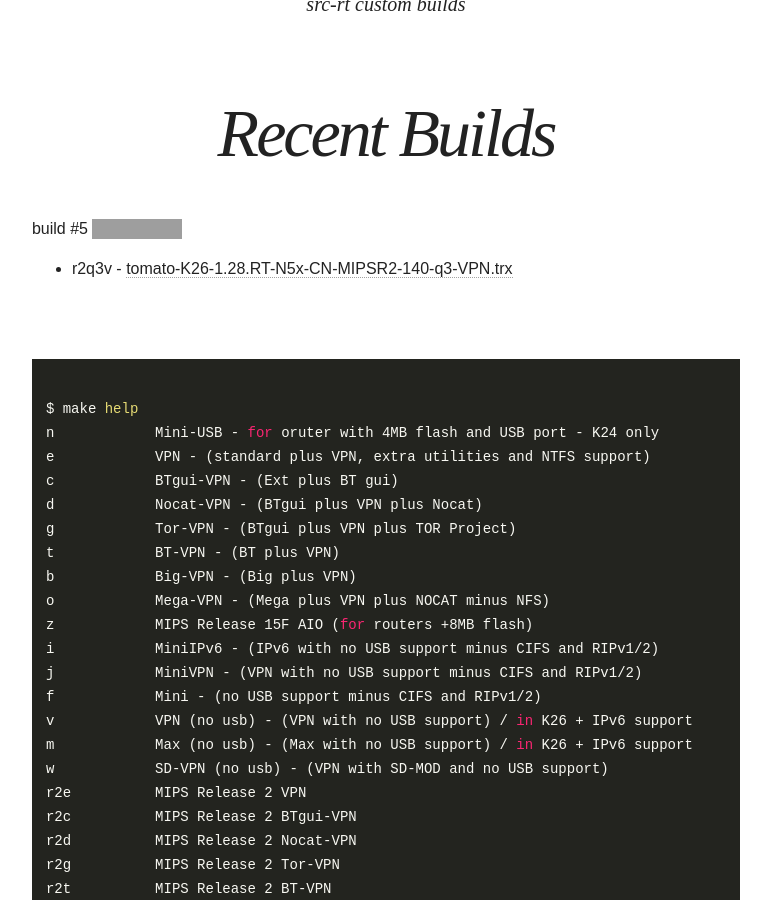
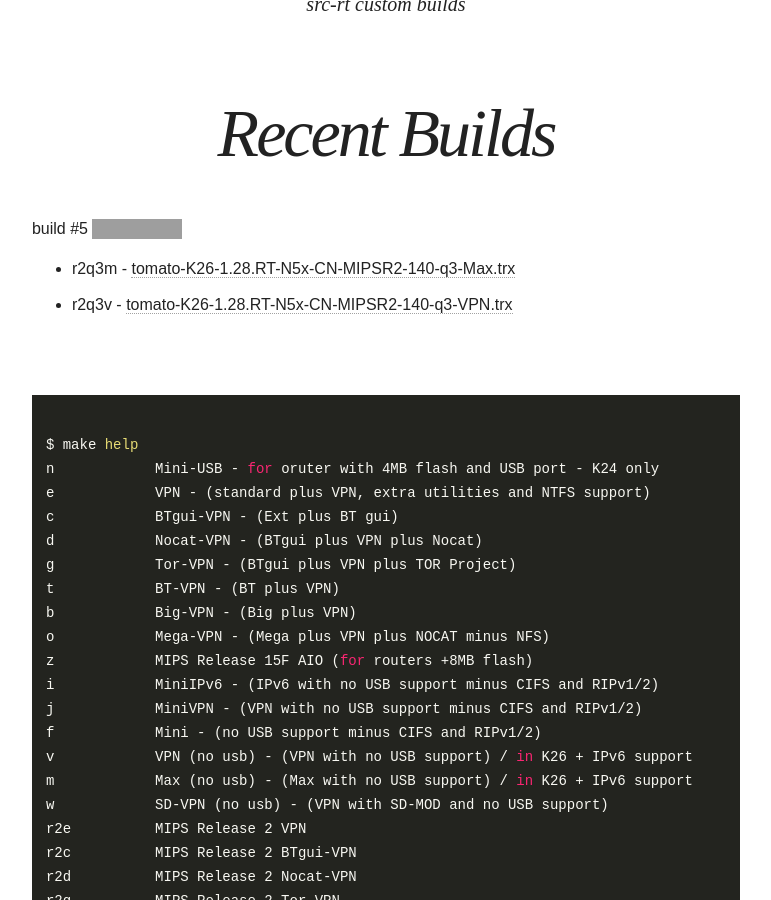
Before and after one commit to oglopss/tomato-ci-ctf-jekyll, a Jekyll site: the page built from index.html, in a window 1280 px wide and 900 px high, scrolled down 379 px. Shown: the whole window, without its empty margins (254-1025 px from the left). Built offline with Jekyll 4.4.1, drawn with Linux system fonts in a browser that asks for light colours; nearby versions of some CDN libraries; grey boxes are pictures that could not be loaded.

Commit message:
Travis build 5 r2q3m pushed to gh-pages

```diff
--- a/_data/ss.yml
+++ b/_data/ss.yml
@@ -1,3 +1,4 @@
 build: 5
 files:
   - 0003 r2q3v tomato-K26-1.28.RT-N5x-CN-MIPSR2-140-q3-VPN.trx
+  - 0002 r2q3m tomato-K26-1.28.RT-N5x-CN-MIPSR2-140-q3-Max.trx
```
